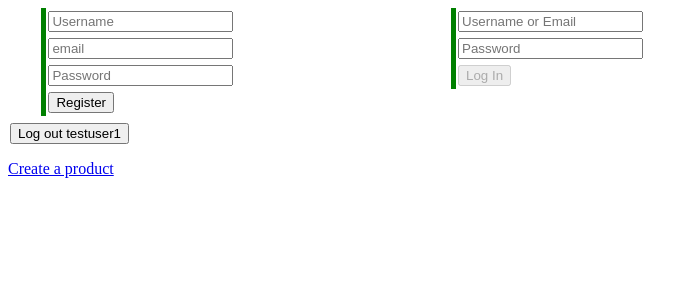
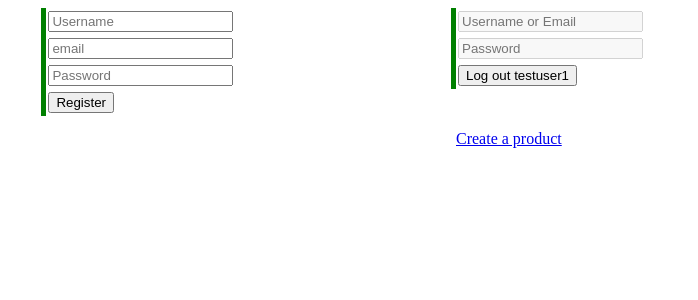
Before and after one commit to abitofmaya/ProductManagement, a PHP site: page / in a window 1280 px wide. Shown: the top 300 px of the page, without its empty margins (0-698 px from the left). Run offline with PHP 8.4, Linux system fonts and the light colour scheme; a user stored in the database is signed in.

Commit message:
Protect product creation with login

```diff
--- a/css/minimal.css
+++ b/css/minimal.css
@@ -41,12 +41,7 @@ label {
     left: 35%;
 }
 
-.index-logout {
-    position: absolute;
-    top: 15%;
-}
-
 .index-create {
     position: absolute;
-    top: 20%;
+    top: 150%;
 }
--- a/includes/logout.php
+++ b/includes/logout.php
@@ -1,4 +1,6 @@
 <?php
+
+session_start();
 
 if (isset($_POST['logout'])) {
 
--- a/index.php
+++ b/index.php
@@ -35,6 +35,28 @@ session_start();
                 </form>
             </div>
             <div class="index-login common">
+                <?php
+                if (isset($_SESSION['id'])) {
+                ?>
+                    <form action="includes/logout.php" method="POST">
+                        <div>
+                            <input class="input-box" type="text" name="uname" id="uname_id" placeholder="Username or Email" disabled>
+                        </div>
+                        <div>
+                            <input class="input-box" type="password" name="pwd" id="pwd_id" placeholder="Password" disabled>
+                        </div>
+                        <div>
+                            <button class="btn" type="submit" name="logout"><?php echo 'Log out ' . $_SESSION['uname']; ?></button>
+                        </div>
+                    </form>
+                    <div class="index-create">
+                        <div>
+                            <a href="./pages/create_product.php">Create a product</a>
+                        </div>
+                    </div>
+                <?php
+                } else {
+                ?>
                     <form action="includes/login.php" method="POST">
                         <div>
                             <input class="input-box" type="text" name="uname" id="uname_id" placeholder="Username or Email">
@@ -43,41 +65,12 @@ session_start();
                             <input class="input-box" type="password" name="pwd" id="pwd_id" placeholder="Password">
                         </div>
                         <div>
-                        <?php
-                        if (isset($_SESSION['id'])) {
-                        ?>
-                            <button class="btn" type="submit" name="login" disabled>Log In</button>
-                        <?php
-                        } else {
-                        ?>
                             <button class="btn" type="submit" name="login">Log In</button>
+                        </div>
+                    </form>
                 <?php
                 }
                 ?>
-                    </div>
-                </form>
-            </div>
-            <div class="index-logout">
-                <form action="includes/logout.php" method="POST">
-                    <div>
-                        <?php
-                        if (isset($_SESSION['id'])) {
-                        ?>
-                            <button class="btn" type="submit" name="logout"><?php echo 'Log out ' . $_SESSION['uname']; ?></button>
-                        <?php
-                        } else {
-                        ?>
-                            <button class="btn" type="submit" name="logout">Not logged</button>
-                        <?php
-                        }
-                        ?>
-                    </div>
-                </form>
-            </div>
-            <div class="index-create">
-                <div>
-                    <a href="./pages/create_product.php">Create a product</a>
-                </div>
             </div>
         </div>
     </section>
--- a/pages/create_product.php
+++ b/pages/create_product.php
@@ -1,3 +1,8 @@
+<?php
+session_start();
+require_once('../includes/session.php');
+?>
+
 <!DOCTYPE html>
 <html lang="en">
 
```
Also changed, not shown: includes/session.php (added, +8 -0 lines). Lines whose indentation alone changed are shown as unchanged.
